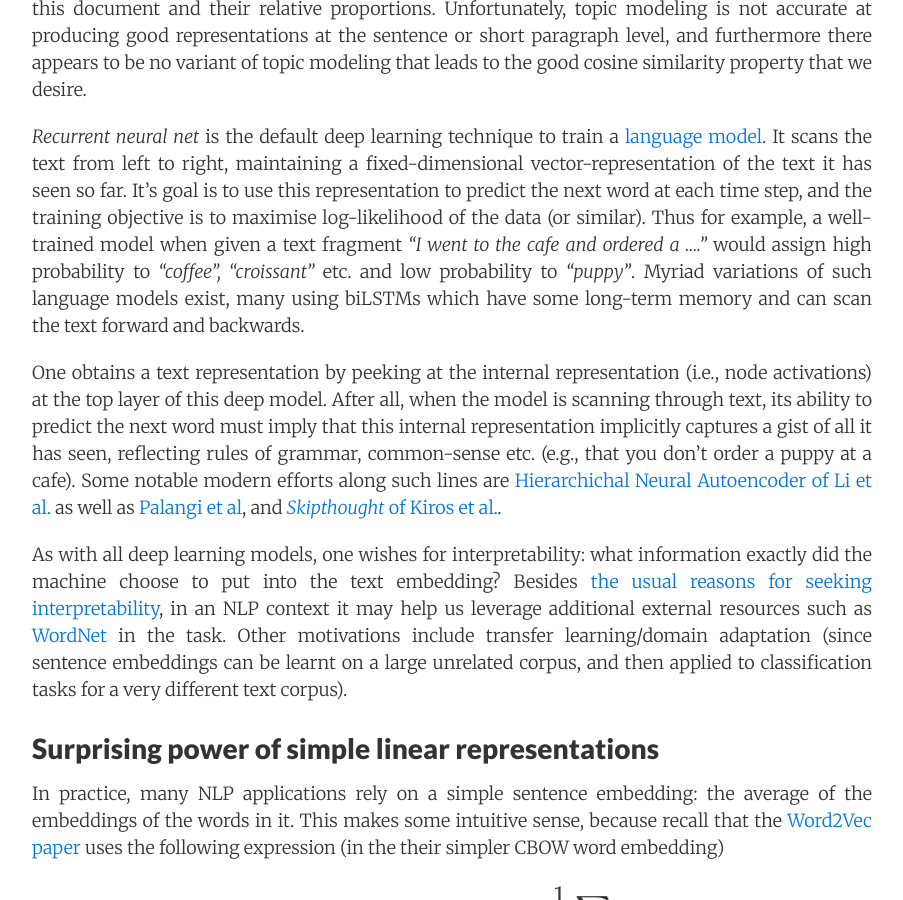
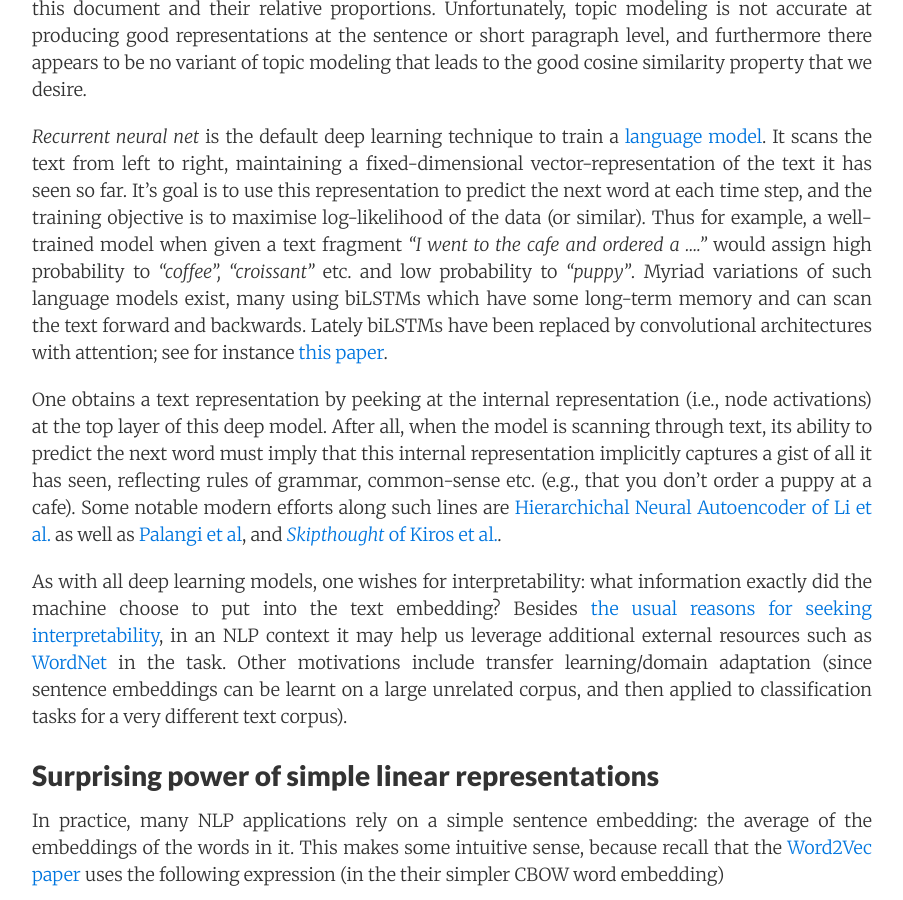
Before and after one commit to offconvex/offconvex.github.io, a Jekyll site: the page built from _posts/2018-06-16-textembeddings.md, in a window 1280 px wide and 900 px high, scrolled down 1539 px. Shown: the whole window, without its empty margins (188-1091 px from the left). Built offline with Jekyll 4.4.1, drawn with Linux system fonts in a browser that asks for light colours; nearby versions of some CDN libraries; formulas are drawn with MathJax 3; comment, search, counter and statistics services are not loaded.

Commit message:
Update 2018-06-16-textembeddings.md

```diff
--- a/_posts/2018-06-16-textembeddings.md
+++ b/_posts/2018-06-16-textembeddings.md
@@ -26,7 +26,7 @@
 
  [Topic modeling](https://dl.acm.org/citation.cfm?id=2133826) is a classic technique for unsupervised learning on text and it also yields a vector representation for a paragraph (or longer document), specifically, the vector of "topics" occuring in this document and their relative proportions. Unfortunately, topic modeling is not accurate at producing good representations at the sentence or short paragraph level, and furthermore there appears to be no variant of topic modeling that leads to the good cosine similarity property that we desire.
 
- *Recurrent neural net* is the default  deep learning technique  to train a [language model](https://www.tensorflow.org/tutorials/recurrent). It scans the text from left to right, maintaining a fixed-dimensional vector-representation of the text it has seen so far. It's goal is to use this representation to predict the next word at each time step, and the training objective is to maximise log-likelihood of the data (or similar). Thus for example, a well-trained model when given a text fragment *"I went to the cafe and ordered a ...."*   would assign high probability to *"coffee", "croissant"* etc. and low probability to  *"puppy"*. Myriad variations of such language models exist, many using biLSTMs which have some long-term memory and can scan the text forward and backwards.
+ *Recurrent neural net* is the default  deep learning technique  to train a [language model](https://www.tensorflow.org/tutorials/recurrent). It scans the text from left to right, maintaining a fixed-dimensional vector-representation of the text it has seen so far. It's goal is to use this representation to predict the next word at each time step, and the training objective is to maximise log-likelihood of the data (or similar). Thus for example, a well-trained model when given a text fragment *"I went to the cafe and ordered a ...."*   would assign high probability to *"coffee", "croissant"* etc. and low probability to  *"puppy"*. Myriad variations of such language models exist, many using biLSTMs which have some long-term memory and can scan the text forward and backwards. Lately biLSTMs have been replaced by convolutional architectures with attention; see for instance [this paper](http://papers.nips.cc/paper/7181-attention-is-all-you-need.pdf).
 
  One obtains a text representation by peeking at the internal representation (i.e., node activations) at the top layer of this deep model. After all, when the model is scanning through text, its ability to predict  the next word must imply that this internal representation implicitly captures a gist of all it has seen, reflecting rules of grammar, common-sense etc. (e.g., that you don't order a puppy at a cafe). Some notable modern efforts along such lines are [Hierarchichal Neural Autoencoder of Li et al.](https://arxiv.org/abs/1506.01057) as well as [Palangi et al](https://arxiv.org/abs/1502.06922), and  [*Skipthought* of Kiros et al.](https://arxiv.org/abs/1506.06726).
 
```
